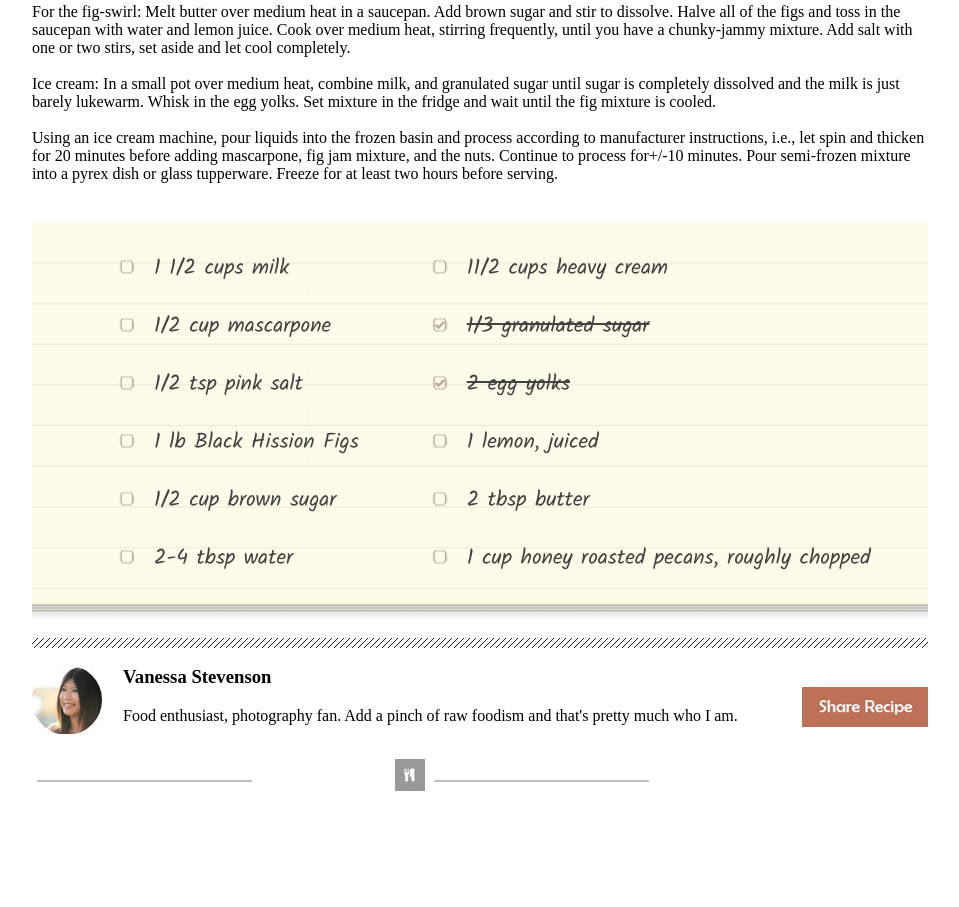
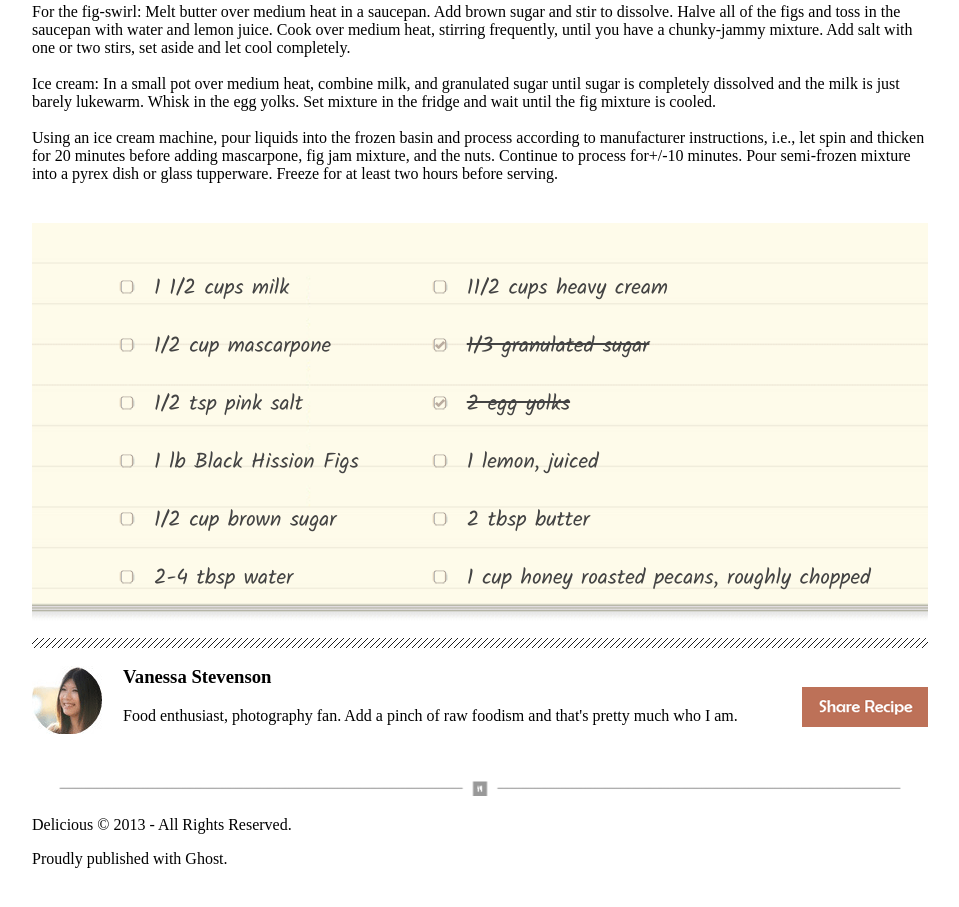
Before and after one commit to DevinTyler26/chocolate-pizza, a plain HTML site: page index.html in a window 1280 px wide. Shown: the part 895-1802 px from the top of the page, without its empty margins (160-1119 px from the left). Before the commit the page ends 1725 px from the top, so only its background shows below. Drawn offline with Linux system fonts and the light colour scheme.

Commit message:
finished chocolate pizza

```diff
--- a/index.html
+++ b/index.html
@@ -88,24 +88,11 @@
       <img src="images/share.png" alt="share button" class="share-button">
     </div>
 
-    <footer>
       <div class="footer-content">
-
-      <svg height="50" width= 40%>
-      <g fill="none">
-        <path stroke="grey" d="M5 40 l215 0"/>
-      </g>
-    </svg>
-      <img src="images/small-logo.png" alt="" class="forkKnife">
-      <svg height="50" width= 40%>
-      <g fill="none">
-        <path stroke="grey" d="M5 40 l215 0"/>
-      </g>
-    </svg>
-
-  </div>
-    </footer>
-
+        <img src="images/small-logo-2.png" alt="" class="forkKnife">
+        <p>Delicious &copy; 2013 - All Rights Reserved.</p>
+        <p>Proudly published with Ghost.</p>
+      </div>
     <script type="text/javascript" src="app.js"></script>
   </body>
 </html>
--- a/styles.css
+++ b/styles.css
@@ -1,6 +1,7 @@
 body{
   margin: 35px auto;
   width: 70%;
+  max-width: 1920px;
 }
 
 .title{
@@ -26,7 +27,6 @@ display: inline-block;
   font-family: 'Quicksand', sans-serif;
   font-size: 8pt;
   margin: 0;
-
 }
 
 .top-icons{
@@ -81,15 +81,15 @@ h1{
   background-size: cover;
   width: 100%;
   height: 400px;
+  overflow: scroll;
+}
 
-}
 .notes{
   margin: 20px auto;
 }
 
 ul {
     list-style-image: url('images/li-img.png');
-
 }
 
 li{
@@ -123,14 +123,15 @@ li{
 .share-button{
   float: right;
   position: relative;
-top: -54px;
-}
-
-footer{
-  display: inline;
+  top: -54px;
 }
 
 .footer-content{
   width: 100%;
-    margin: 0 auto;
+  margin: 0 auto !important;
+  overflow: hidden;
 }
+
+.forkKnife{
+  width: 100%;
+}
```
Also changed, not shown: images/small-logo-2.png (added), 2 other files.
